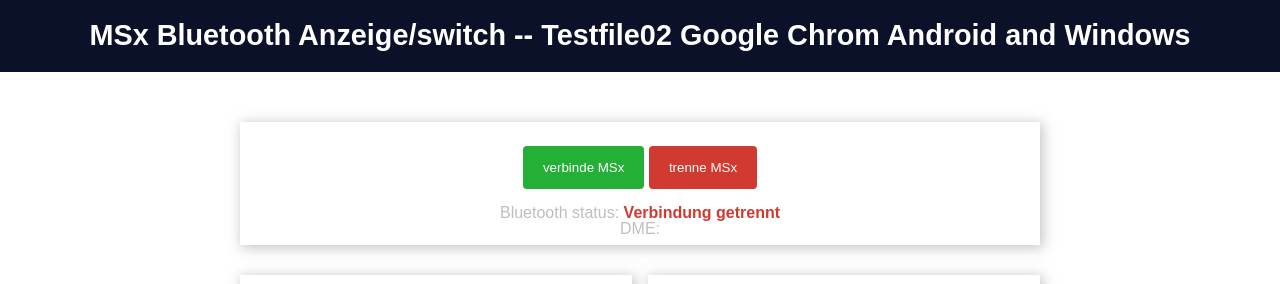
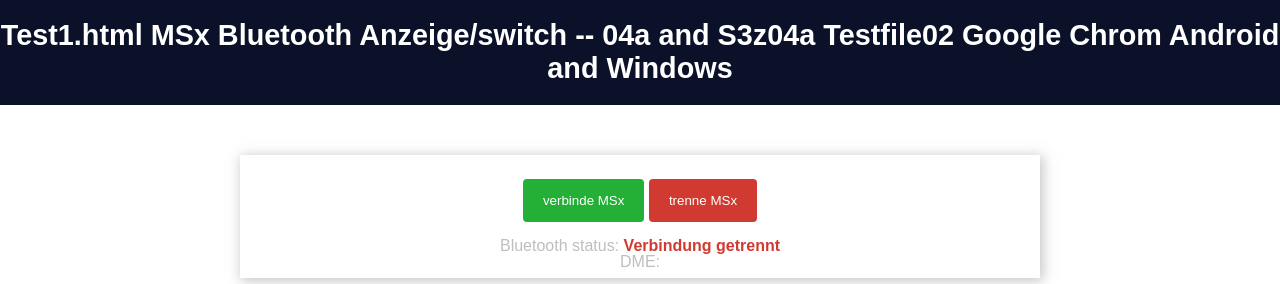
Before and after one commit to HansDrift/MSxTest02, a plain HTML site: page Test1.html in a window 1280 px wide. Shown: the top 284 px of the page. Drawn offline with Linux system fonts and the light colour scheme.

Commit message:
Update Test1.html

```diff
--- a/Test1.html
+++ b/Test1.html
@@ -14,7 +14,7 @@ Test1.html
 </head>
 <body>
     <div class="topnav">
-        <h1>MSx Bluetooth Anzeige/switch -- Testfile02 Google Chrom Android and Windows</h1>
+        <h1>Test1.html MSx Bluetooth Anzeige/switch -- 04a and S3z04a Testfile02 Google Chrom Android and Windows</h1>
     </div>
     <div class="content">
         <div class="card-grid">
```
